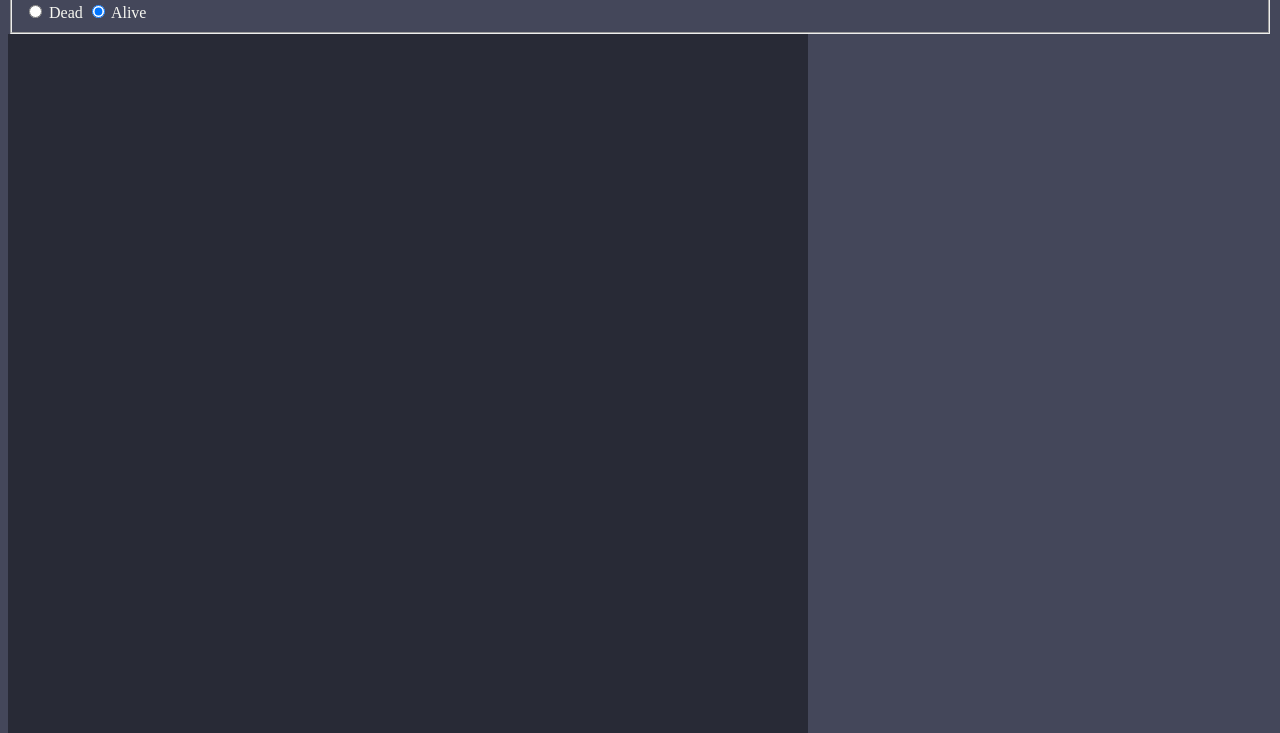
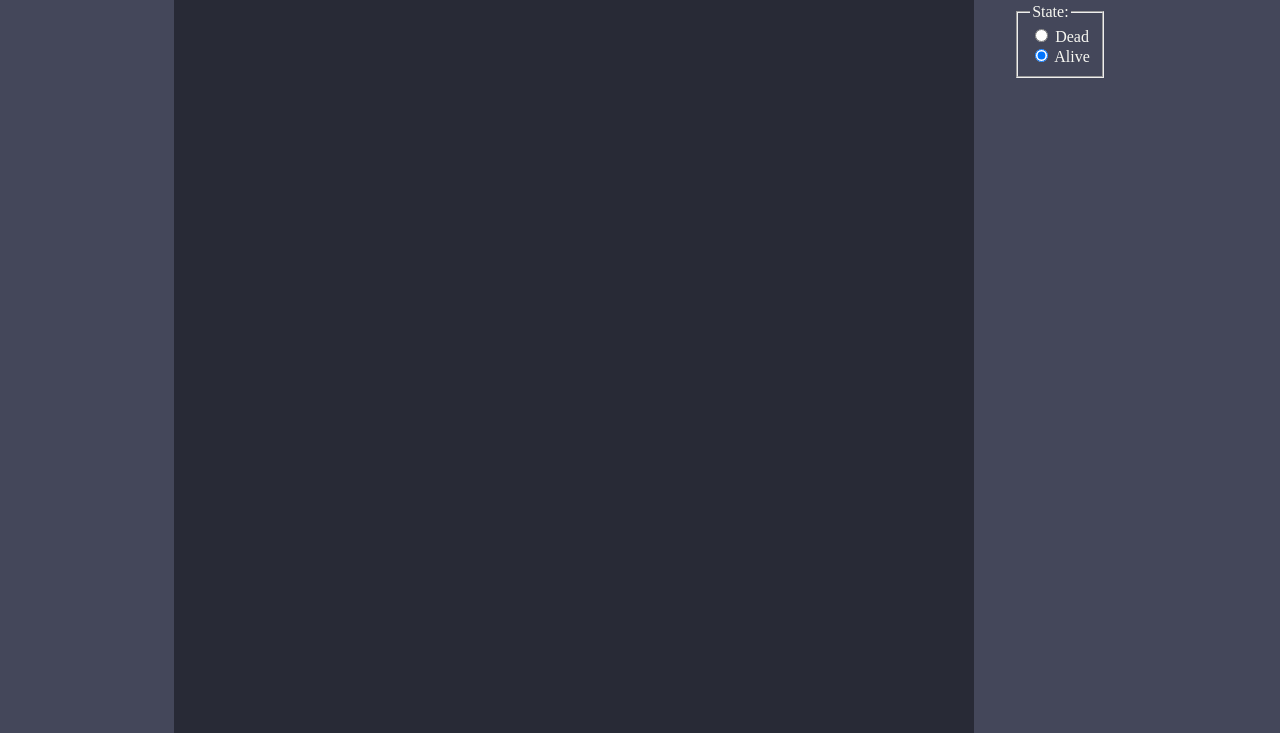
Before and after one commit to NasreddinHodja/tsautomaton, a website: page index.html in a window 1280 px wide. Shown: the part 138-871 px from the top of the page. Drawn offline with Linux system fonts and the light colour scheme.

Commit message:
better style

```diff
--- a/index.html
+++ b/index.html
@@ -9,17 +9,23 @@
   </head>
   <body>
     <h1>Cellular Automaton</h1>
+    <div id="container">
+      <canvas id="app"></canvas>
+      <div id="ui">
         <p><button id="next">Next</button></p>
-    <fieldset>
+        <fieldset id="state-selector">
           <legend>State:</legend>
           <div>
             <input type="radio" id="dead" name="state" value="0" />
             <label for="dead">Dead</label>
+          </div>
+          <div>
             <input type="radio" id="alive" name="state" value="1" checked />
             <label for="alive">Alive</label>
           </div>
         </fieldset>
-    <canvas id="app"></canvas>
+      </div>
       <script src="index.js"></script>
+    </div>
   </body>
 </html>
--- a/style.css
+++ b/style.css
@@ -1,4 +1,17 @@
 body {
+  display: flex;
+  flex-direction: column;
+  align-items: center;
   background: #44475a;
   color: #f8f8f2;
 }
+
+#container {
+  display: flex;
+  gap: 40px;
+}
+
+#state-selector {
+  display: flex;
+  flex-direction: column;
+}
```
Lines whose indentation alone changed are shown as unchanged.
